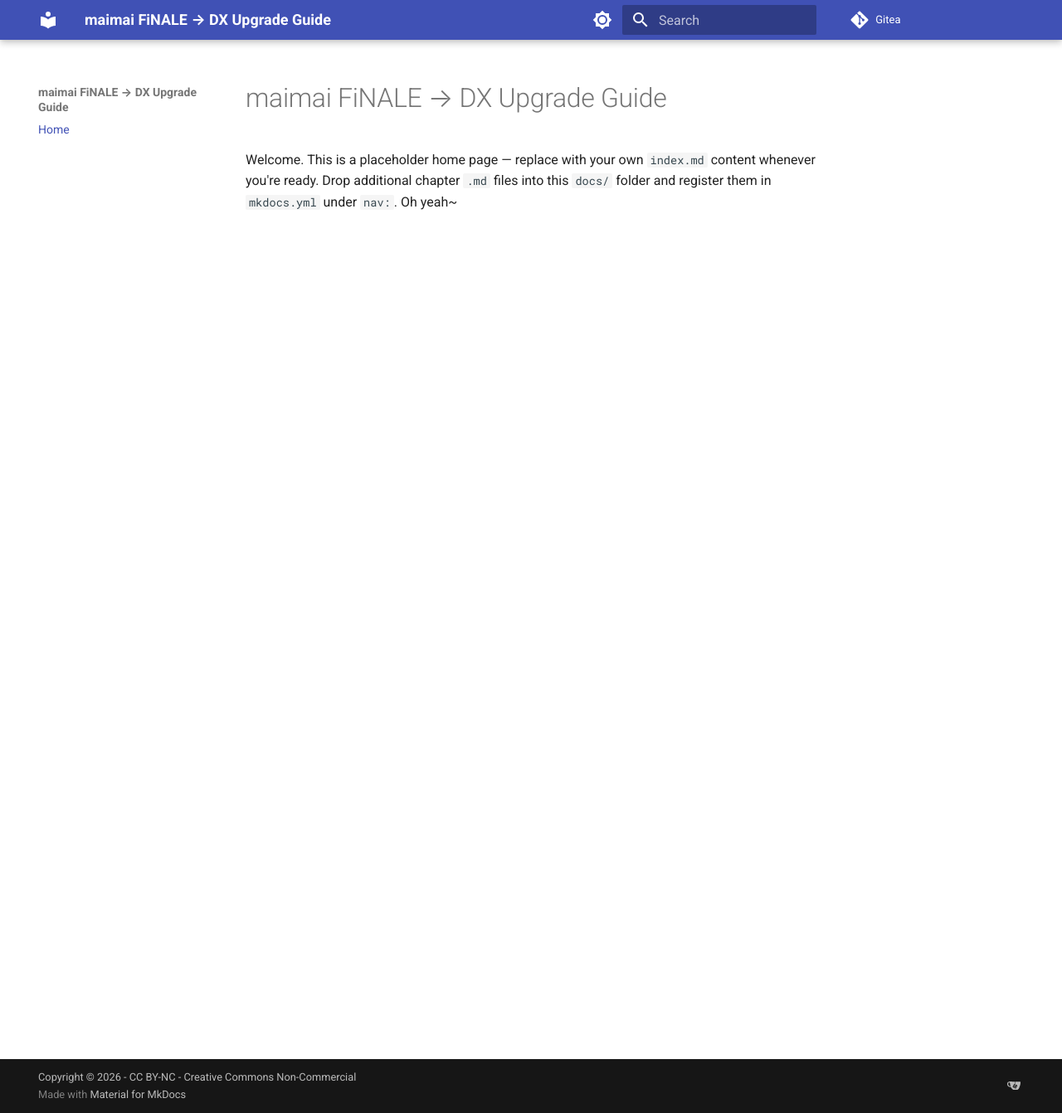
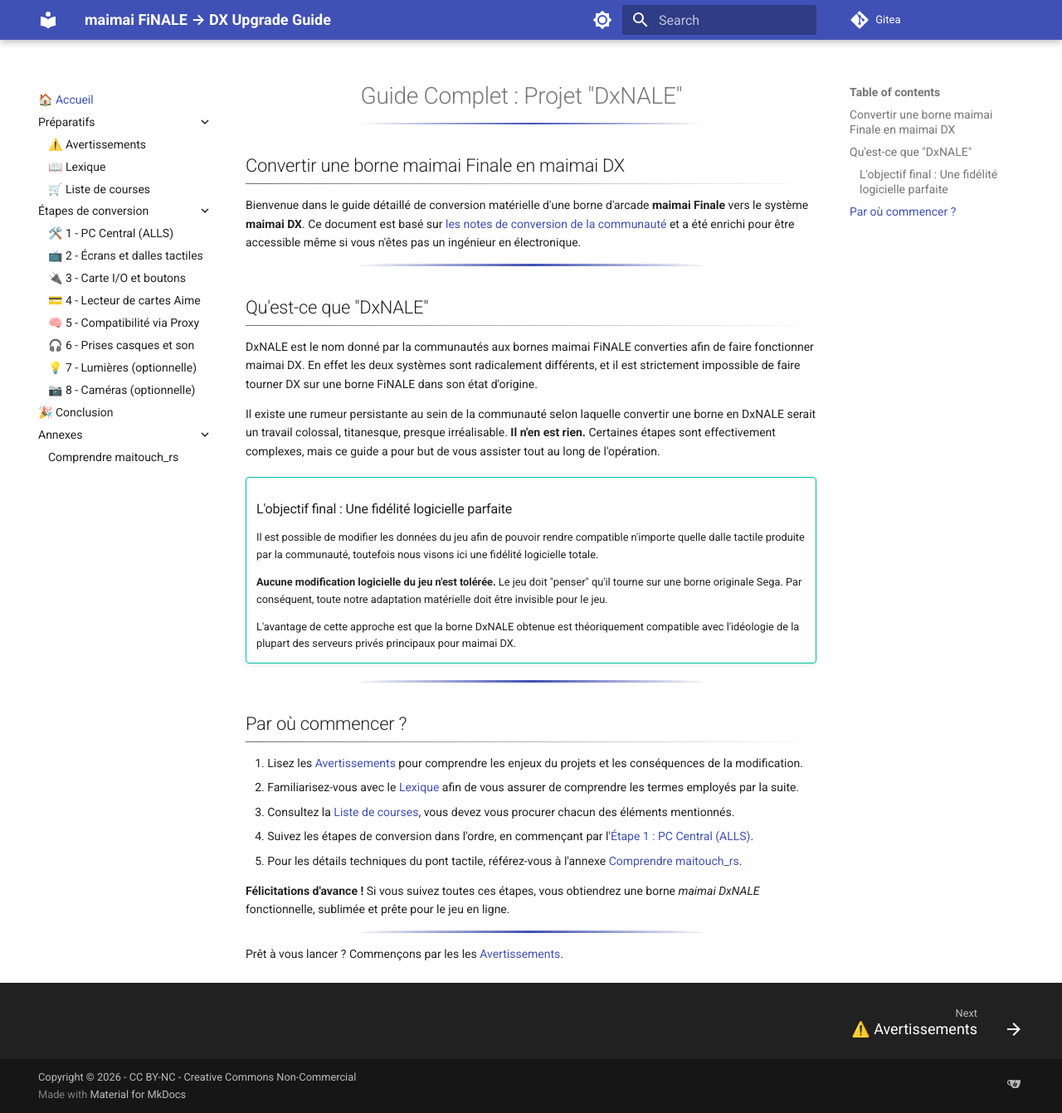
Before and after one commit to YttrisL/maimai-dx-conversion-guide, an MkDocs documentation site: the page built from docs/index.md, in a window 1280 px wide and 1342 px high. Shown: the whole window at 83% size. Built offline with MkDocs 1.6.1 and Material for MkDocs 9.7.7, drawn with Linux system fonts in a browser that asks for light colours.

Commit message:
Add Styling options from two-torial, rework flow, add emojis, fix pipeline deploay

```diff
--- /dev/null
+++ b/docs/etape-5-proxy-compatibilite.md
@@ -0,0 +1,27 @@
+# 🧠 Étape 5 : Compatibilité avec le système d'origine via le Proxy
+
+C'est l'étape la plus complexe et la plus importante de ce guide. Comme expliqué plus tôt, nous souhaitons une fidélité logicielle totale. Toutefois, comme l'interface de communication des dalles tactiles ADX diffère des dalles officielles d'une borne *DX*, nous ne pouvons pas simplement les connecter via un port USB. Nous devons les adapter.
+
+**Le problème matériel :** Le logiciel du jeu exige que les dalles tactiles communiquent via un port "série". Précisément, via la norme RS-232, en 9600 bauds. Cependant, les dalles tactiles ADX envoient leurs données via USB, dans un format et avec des timings totalement différents.
+Même si on utilise des adaptateurs USB, brancher les ADX directement sur le PC fera planter le jeu, car celui-ci ne comprend pas les informations encodées de cette façon. *(Pour plus de détails techniques, consultez l'annexe [Comprendre maitouch_rs](comprendre-maitouch_RS.md))*.
+
+## La Solution : Le Raspberry Pi et le programme `maitouch_rs`
+
+Pour tromper le jeu, nous allons placer un mini-ordinateur (un **Raspberry Pi 5**) entre les dalles ADX et le PC *ALLS*. Ce Raspberry Pi va exécuter [un petit programme nommé `maitouch_rs` (écrit en langage Rust)](https://gitea.farewell.dev/Yttris/maitouch_rs), qui agira comme un **traducteur intelligent et un régulateur de vitesse**.
+
+* **Il met en attente** les commandes lentes envoyées par le PC et les donne aux écrans en un seul bloc compréhensible.
+* **Il absorbe** le torrent de données très rapides envoyées par les ADX via USB.
+* **Il fait le tri** et n'envoie au PC **que la position du doigt la plus récente**, à une vitesse que la norme série peut supporter, évitant ainsi tout plantage.
+
+## Mise en place du Proxy (Pour utilisateurs familiers avec Linux)
+
+1. Branchez les câbles USB de vos ADX sur les ports du Raspberry Pi (le Pi 5 a suffisamment de ports, pas besoin de Hub USB).
+2. Reliez le Raspberry Pi aux ports du ALLS via les adaptateurs "USB-to-Serial" (puces FTDI) pour simuler la connexion lente attendue par le jeu.
+3. **Sous Linux (sur le Raspberry Pi) :** Vous devez configurer le système pour que les ports USB gardent toujours le même nom (création de règles *udev* et de *symlinks*). Ainsi, même si vous redémarrez, le câble du joueur 1 s'appellera toujours "P1-TOUCH".
+4. Téléchargez le code source de `maitouch_rs` créé par 4ndr3w, et compilez-le.
+5. Testez la liaison en lançant manuellement la commande : `./maitouch ALLS ADX`. Si l'ADX répond, le pont fonctionne !
+6. Créez un service `systemd` dans Linux. Cela permettra à ce programme de traduction de se lancer automatiquement et de manière invisible en arrière-plan à chaque fois que vous allumez la borne.
+
+---
+
+Passons à l'[Étape 6 : Prises casques et Système Son](etape-6-son-casques.md).
--- /dev/null
+++ b/docs/etape-6-son-casques.md
@@ -0,0 +1,28 @@
+# 🎧 Étape 6 : Prises casques et Système Son
+
+La borne *DX* propose des prises casques pour les joueurs, ce qui n'existait pas sur *Finale*.
+
+L'ordinateur *ALLS HX* possède 4 sorties audio classiques (type Jack). Trois sont situées sur la carte mère principale, et une sur une carte d'extension *([Manuel](pdfs/maimai-dx-manual-full.pdf), page 128)*.
+**Attention :** L'ordinateur ne sort qu'un son "pré-amplifié" (très faible). Dans une vraie borne *DX*, ce son passe par un gros amplificateur dédié. Vous pouvez réutiliser l'amplificateur de la *Finale* pour les haut-parleurs principaux, mais il ne gérera pas les nouvelles prises casques.
+
+Voici à quoi correspondent les ports audio de l'ordinateur : *(Voir [manuel](pdfs/maimai-dx-manual-full.pdf), page 193)*
+
+* **FRONT :** Sortie pour les haut-parleurs du Joueur 1
+* **REAR :** Sortie pour les haut-parleurs du Joueur 2
+* **C/W :** Sortie pour la prise casque du Joueur 1
+* **SIDE :** Sortie pour la prise casque du Joueur 2
+
+## Comment installer les prises casques
+
+Puisque le signal pour les casques (sorties C/W et SIDE) est trop faible, vous devez acheter un ou deux petits amplificateurs audio bon marché. **Inutile d'acheter des amplis avec des molettes de volume :** le volume des casques se règle numériquement directement dans les menus du jeu *DX*.
+
+Pour l'installation physique des prises (qui sont de simples connecteurs Jack 3.5mm femelles), vous avez deux options :
+
+1. **La méthode fidèle :** Percer la coque en plastique sous les boutons (comme sur une vraie *DX*) pour y encastrer les prises.
+2. **La méthode non-destructrice :** Installer les deux prises casque au centre de la borne, entre les deux joueurs, via un boîtier réalisé manuellement.
+
+**Astuce :** En salle d'arcade, les prises jack s'abîment très vite à force de brancher/débrancher les écouteurs. Prévoyez un système où la prise fixée sur la coque est facilement remplaçable (par exemple, reliez-la à l'amplificateur interne avec un câble détachable, plutôt que de souder le connecteur directement sur l'ampli).
+
+---
+
+Étape suivante (optionnelle) : les [Lumières](etape-7-lumieres.md).
--- a/docs/index.md
+++ b/docs/index.md
@@ -1,5 +1,37 @@
-# maimai FiNALE → DX Upgrade Guide
+# Guide Complet : Projet "DxNALE"
 
-Welcome. This is a placeholder home page — replace with your own `index.md`
-content whenever you're ready. Drop additional chapter `.md` files into this
-`docs/` folder and register them in `mkdocs.yml` under `nav:`. Oh yeah~
+## Convertir une borne maimai Finale en maimai DX
+
+Bienvenue dans le guide détaillé de conversion matérielle d'une borne d'arcade **maimai Finale** vers le système **maimai DX**. Ce document est basé sur [les notes de conversion de la communauté](pdfs\dxnale-original-guide.pdf) et a été enrichi pour être accessible même si vous n'êtes pas un ingénieur en électronique.
+
+---
+
+## Qu'est-ce que "DxNALE"
+DxNALE est le nom donné par la communautés aux bornes maimai FiNALE converties afin de faire fonctionner maimai DX. En effet les deux systèmes sont radicalement différents, et il est strictement impossible de faire tourner DX sur une borne FiNALE dans son état d'origine.
+
+Il existe une rumeur persistante au sein de la communauté selon laquelle convertir une borne en DxNALE serait un travail colossal, titanesque, presque irréalisable. **Il n'en est rien.** Certaines étapes sont effectivement complexes, mais ce guide a pour but de vous assister tout au long de l'opération.
+
+!!! tip ""
+    ### L'objectif final : Une fidélité logicielle parfaite
+
+    Il est possible de modifier les données du jeu afin de pouvoir rendre compatible n'importe quelle dalle tactile produite par la communauté, toutefois nous visons ici une fidélité logicielle totale.
+
+    **Aucune modification logicielle du jeu n'est tolérée.** Le jeu doit "penser" qu'il tourne sur une borne originale Sega. Par conséquent, toute notre adaptation matérielle doit être invisible pour le jeu.
+
+    L'avantage de cette approche est que la borne DxNALE obtenue est théoriquement compatible avec l'idéologie de la plupart des serveurs privés principaux pour maimai DX.
+
+---
+
+## Par où commencer ?
+
+1. Lisez les [Avertissements](avertissements.md) pour comprendre les enjeux du projets et les conséquences de la modification.
+2. Familiarisez-vous avec le [Lexique](lexique.md) afin de vous assurer de comprendre les termes employés par la suite.
+3. Consultez la [Liste de courses](materiel.md), vous devez vous procurer chacun des éléments mentionnés.
+4. Suivez les étapes de conversion dans l'ordre, en commençant par l'[Étape 1 : PC Central (ALLS)](etape-1-pc-alls.md).
+5. Pour les détails techniques du pont tactile, référez-vous à l'annexe [Comprendre maitouch_rs](comprendre-maitouch_RS.md).
+
+**Félicitations d'avance !** Si vous suivez toutes ces étapes, vous obtiendrez une borne *maimai DxNALE* fonctionnelle, sublimée et prête pour le jeu en ligne.
+
+---
+
+Prêt à vous lancer ? Commençons par les les [Avertissements](avertissements.md).
--- /dev/null
+++ b/docs/robots.txt
@@ -0,0 +1,2 @@
+User-agent: *
+Disallow: /
--- /dev/null
+++ b/docs/style.css
@@ -0,0 +1,144 @@
+/* ==========================================================================
+   Global styles
+   ========================================================================== */
+
+/* Base font size
+   ========================================================================== */
+
+/* Material's default is 0.8rem; everything else (headings, etc.) is sized
+   in em relative to this, so lowering it scales the whole page down. */
+.md-typeset {
+    font-size: 0.7rem;
+}
+
+/* Headings
+   ========================================================================== */
+
+h1 {
+    text-align: center;
+    margin-block-end: 1em;
+}
+
+h1::after {
+    content: '';
+    display: block;
+    inline-size: 60%;
+    block-size: 2px;
+    margin-block: 0.5em;
+    margin-inline: auto;
+    background: linear-gradient(90deg,
+            transparent,
+            var(--md-primary-fg-color),
+            transparent);
+}
+
+h2 {
+    font-weight: bold;
+    margin-block-start: 2em;
+}
+
+h2::after {
+    content: '';
+    display: block;
+    inline-size: 100%;
+    block-size: 1px;
+    margin-block: 0.25em;
+    margin-inline: auto;
+    background: linear-gradient(90deg,
+            color-mix(in srgb, var(--md-typeset-color) 65%, white),
+            transparent);
+}
+
+/* Horizontal rule
+   ========================================================================== */
+
+hr {
+    inline-size: 60%;
+    block-size: 2px;
+    margin-block: 0.5em !important;
+    margin-inline: auto !important;
+    background: linear-gradient(90deg,
+            transparent,
+            var(--md-primary-fg-color),
+            transparent);
+    border: 0;
+}
+
+/* Header logo
+   ========================================================================== */
+
+.header-logo {
+    display: block;
+    max-height: 150px;
+    max-width: min(60%, 500px);
+    width: auto;
+    height: auto;
+    margin-inline: auto;
+    object-fit: contain;
+}
+
+@media (max-width: 768px) {
+    .header-logo {
+        max-width: min(80%, 400px);
+        max-height: 120px;
+    }
+}
+
+@media (max-width: 480px) {
+    .header-logo {
+        max-width: 90%;
+        max-height: 100px;
+    }
+}
+
+/* Portrait image
+   ========================================================================== */
+
+.portrait {
+    display: block;
+    max-height: 500px;
+}
+
+/* ==========================================================================
+   MkDocs styles
+   ========================================================================== */
+
+/* Hide the site title/logo shown at the top of the left navigation sidebar. */
+.md-nav--primary>.md-nav__title {
+    display: none;
+}
+
+.md-typeset .tabbed-labels--linked>label>a {
+    padding: .78125em 0.5em .625em;
+}
+
+/* ==========================================================================
+   Page specific styles
+   ========================================================================== */
+
+/* Controllers page
+   ========================================================================== */
+
+.controller-flex {
+    display: flex;
+    align-items: center;
+    gap: 1.5rem;
+    margin-block-end: 2em;
+}
+
+.controller-preview {
+    block-size: 300px;
+}
+
+@media (orientation: portrait) {
+    .controller-flex {
+        flex-direction: column;
+        align-items: flex-start;
+    }
+
+    .controller-preview {
+        inline-size: 100%;
+        object-fit: contain;
+        margin-inline: auto;
+    }
+}
--- a/mkdocs.yml
+++ b/mkdocs.yml
@@ -4,7 +4,6 @@ site_author: "Yttris and the Atom City team"
 site_url: "" # fill in once you know the public URL the FTP host serves from
 copyright: Copyright &copy; 2026 - CC BY-NC - Creative Commons Non-Commercial
 
-# EDIT ME: point this at your actual Gitea repo, e.g. https://git.example.internal/yourname/maimai-dx-guide/
 repo_url: https://gitea.farewell.dev/Yttris/maimai-dx-guide/
 repo_name: Gitea
 
@@ -35,6 +34,7 @@ theme:
     - navigation.tracking
     - navigation.top
     - navigation.footer
+    - navigation.expand
     - search.suggest
     - search.highlight
     - content.code.annotate
@@ -45,7 +45,6 @@ plugins:
   - search
   - git-revision-date-localized:
       enable_creation_date: false
-  - mkdocs-pdf
 
 markdown_extensions:
   - admonition
@@ -72,18 +71,31 @@ markdown_extensions:
   - pymdownx.mark
   - pymdownx.tilde
 
+extra_css:
+  - style.css
+
 extra:
   social:
-    # EDIT ME: same URL as repo_url above
     - icon: simple/gitea
       link: https://gitea.farewell.dev/Yttris/maimai-dx-guide/
       name: Gitea
   generator: true
 
 nav:
-  - Home: index.md
-  # Add your chapters here as you send me the .md files, e.g.:
-  # - Prerequisites: prerequisites.md
-  # - Teardown: teardown.md
-  # - Wiring: wiring.md
-  # - Software Install: software.md
+  - 🏠 Accueil: index.md
+  - Préparatifs:
+      - "⚠️ Avertissements": avertissements.md
+      - "📖 Lexique": lexique.md
+      - "🛒 Liste de courses": materiel.md
+  - Étapes de conversion:
+      - "🛠️ 1 - PC Central (ALLS)": etape-1-pc-alls.md
+      - "📺 2 - Écrans et dalles tactiles": etape-2-affichage-tactile.md
+      - "🔌 3 - Carte I/O et boutons": etape-3-carte-io.md
+      - "💳 4 - Lecteur de cartes Aime": etape-4-lecteur-aime.md
+      - "🧠 5 - Compatibilité via Proxy": etape-5-proxy-compatibilite.md
+      - "🎧 6 - Prises casques et son": etape-6-son-casques.md
+      - "💡 7 - Lumières (optionnelle)": etape-7-lumieres.md
+      - "📷 8 - Caméras (optionnelle)": etape-8-cameras.md
+  - "🎉 Conclusion": conclusion.md
+  - Annexes:
+      - Comprendre maitouch_rs: comprendre-maitouch_RS.md
```
Also changed, not shown: docs/avertissements.md (added, +12 -0 lines), docs/comprendre-maitouch_RS.md (+4 -0 lines), docs/conclusion.md (added, +11 -0 lines), docs/etape-1-pc-alls.md (added, +11 -0 lines), docs/etape-2-affichage-tactile.md (added, +28 -0 lines), docs/etape-3-carte-io.md (added, +43 -0 lines), docs/etape-4-lecteur-aime.md (added, +17 -0 lines), docs/etape-7-lumieres.md (added, +35 -0 lines), docs/etape-8-cameras.md (added, +29 -0 lines), docs/lexique.md (added, +12 -0 lines), docs/materiel.md (added, +28 -0 lines), overrides/partials/integrations/analytics/custom.html (added, +36 -0 lines), 1 other file.
